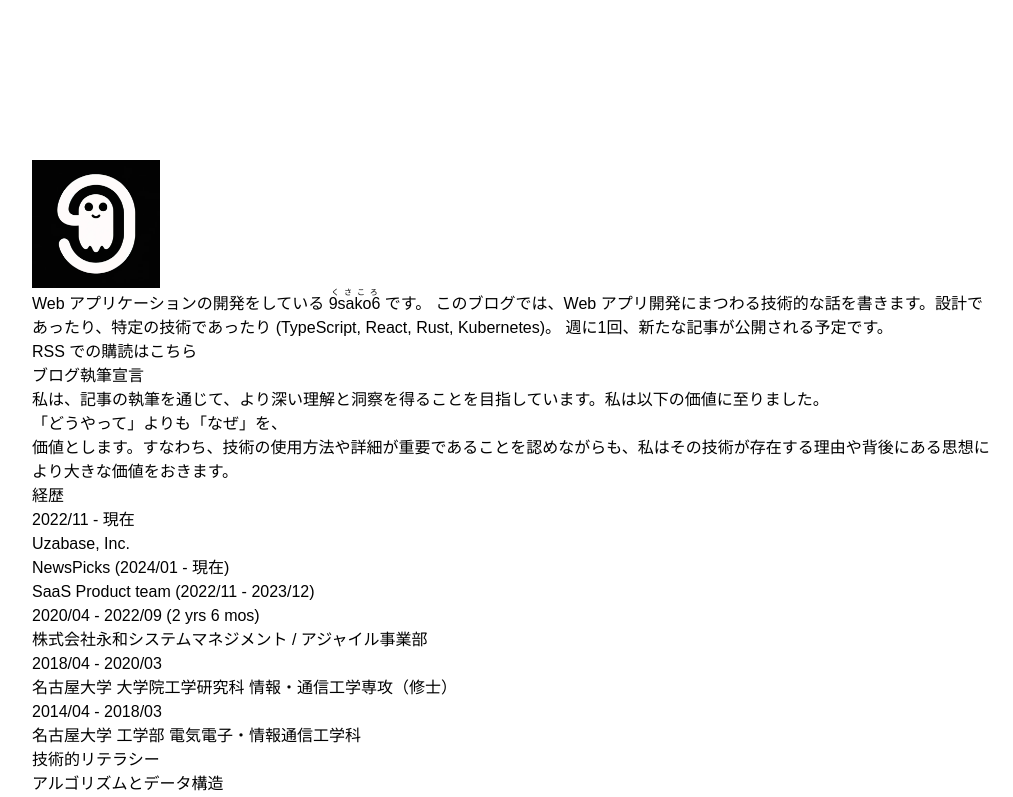
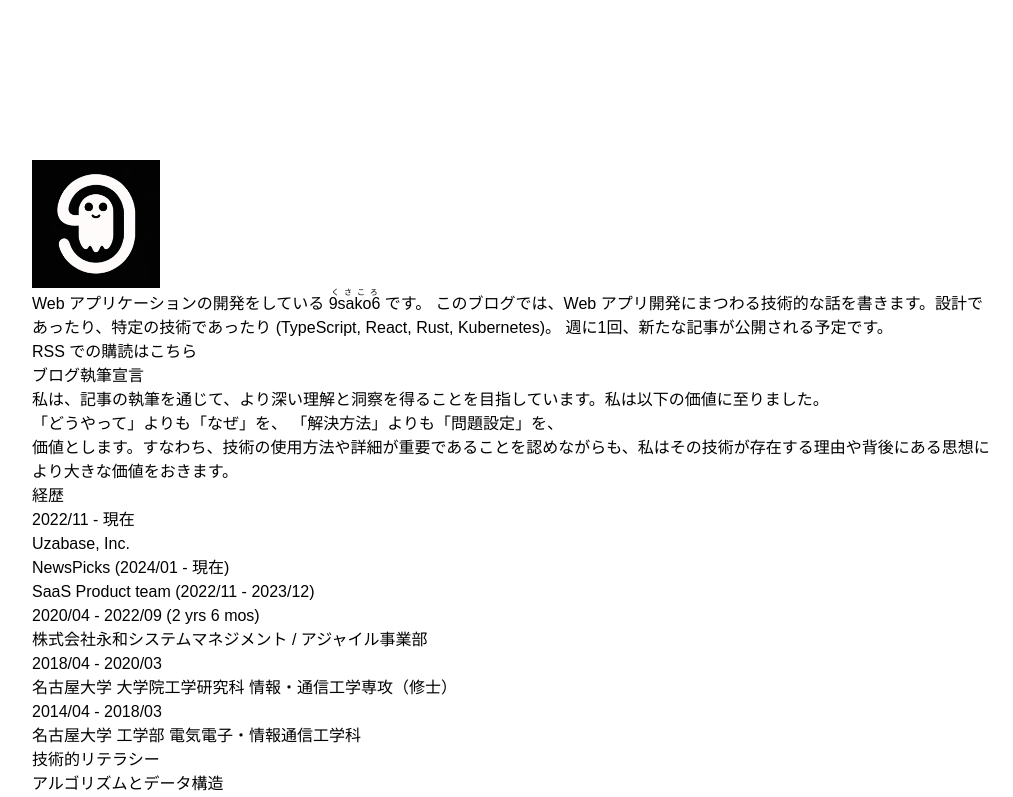
Before and after one commit to 9sako6/9sako6.github.io, a Next.js app in the folder blog-web/: page /about in a window 1280 px wide. Shown: the top 797 px of the page, without its empty margins (128-1141 px from the left). Built offline with nearby package versions, Linux system fonts and the light colour scheme.

Commit message:
Update Manifesto

```diff
--- a/blog-web/posts/why-not-how.md
+++ b/blog-web/posts/why-not-how.md
@@ -18,6 +18,7 @@ date: "2024-01-21T12:40:49.960Z"
 > 私は、記事の執筆を通じて、より深い理解と洞察を得ることを目指しています。私は以下の価値に至りました。
 >
 > 「どうやって」よりも「なぜ」を、
+> 「解決方法」よりも「問題設定」を、
 >
 > 価値とします。すなわち、技術の使用方法や詳細が重要であることを認めながらも、私はその技術が存在する理由や背後にある思想により大きな価値をおきます。
 
--- a/blog-web/src/app/about/page.mdx
+++ b/blog-web/src/app/about/page.mdx
@@ -11,6 +11,7 @@ Web アプリケーションの開発をしている <ruby> 9sako6 <rp>(</rp><rt
 私は、記事の執筆を通じて、より深い理解と洞察を得ることを目指しています。私は以下の価値に至りました。
 
 「どうやって」よりも「なぜ」を、
+「解決方法」よりも「問題設定」を、
 
 価値とします。すなわち、技術の使用方法や詳細が重要であることを認めながらも、私はその技術が存在する理由や背後にある思想により大きな価値をおきます。
 
```
